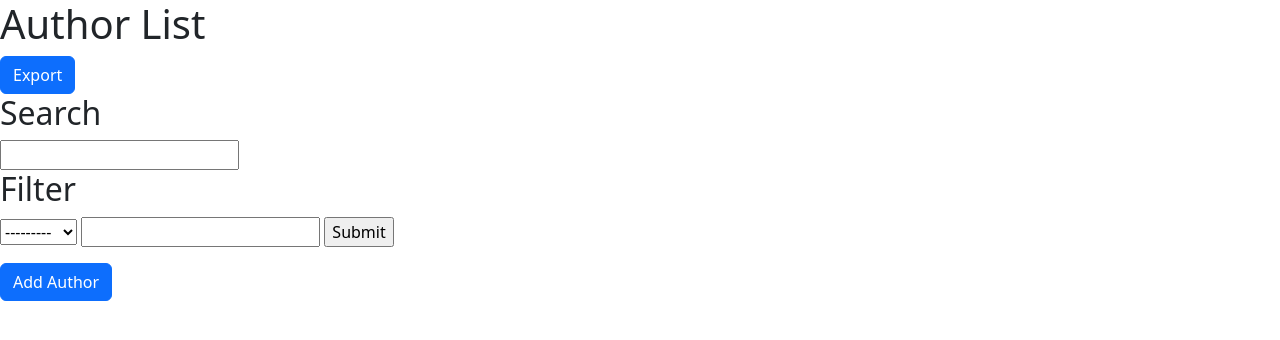
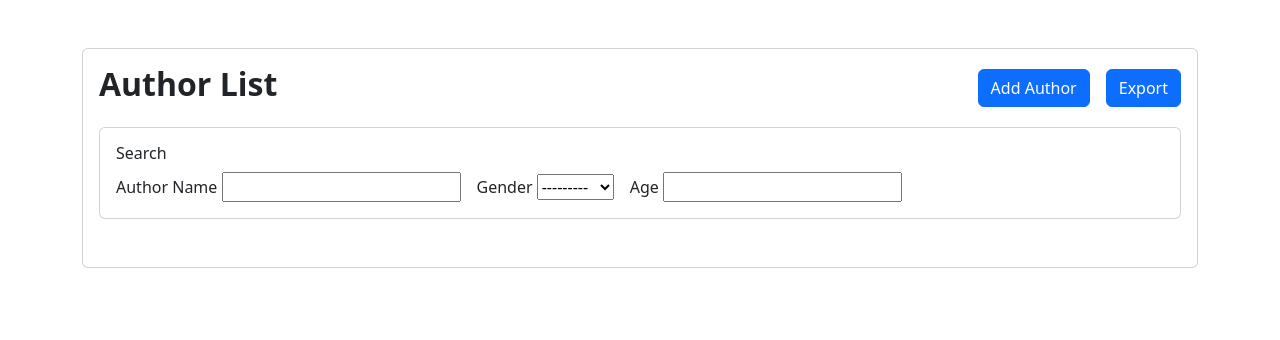
Before and after one commit to 9akashnp8/tgb-library, a Django app: page /author/ in a window 1280 px wide. Shown: the top 340 px of the page. Run offline with Django 4.2, Linux system fonts and the light colour scheme; data that the repository does not hold is empty; some libraries are stand-ins or nearby versions.

Commit message:
Update Styling for Author List

```diff
--- a/library/filters.py
+++ b/library/filters.py
@@ -1,10 +1,20 @@
 import django_filters
-from django.forms.widgets import DateInput
+from django.forms.widgets import DateInput, TextInput
 from .models import Author, Book
 
 # Filters
 class AuthorFilter(django_filters.FilterSet):
-    name = django_filters.CharFilter(field_name='name', lookup_expr='icontains')
+    name = django_filters.CharFilter(
+        field_name='name',
+        label='Author Name',
+        lookup_expr='icontains',
+        widget=TextInput(attrs={
+            'hx-get': '/htmx/author/filter',
+            'hx-trigger': 'change',
+            'hx-params': '*',
+            'hx-target': '#result',
+        }))
+
     class Meta:
         model = Author
         fields = ['age', 'gender', 'name']
--- a/templates/author/author_list.html
+++ b/templates/author/author_list.html
@@ -1,30 +1,42 @@
 {% extends 'base.html' %}
 
 {% block content %}
-{% if messages %}
-<ul>
-    {% for message in messages %}
-    <li>{{message}}</li>
-    {% endfor %}
-</ul>
-{% endif %}
-<h1>Author List</h1>
-<a href="{% url 'author_export' %}" class="btn btn-primary">Export</a>
-<form
-    hx-get="/htmx/author/filter"
-    hx-params="*"
-    hx-target="#result"
->
-    <h2>Search</h2>
-    {{filter.form.name}}
-
-    <h2>Filter</h2>
-    {{ filter.form.gender}}
-    {{ filter.form.age}}
-    <input type="submit"/>
-</form>
-<ul id="result">
-    {% include 'partials/author_filtered_result.html' %}
-</ul>
-{% include 'partials/add_author_modal_form.html' %}
+<div class="container my-5">
+    <div class="card p-3">
+        <div class="hstack gap-3">
+            <h2 class="fw-bold">Author List</h2>
+            {% include 'partials/add_author_modal_form.html' %}
+            <a href="{% url 'author_export' %}" class="btn btn-primary">Export</a>
+        </div>
+        <div class="card p-3 my-3">
+            <h6>Search</h6>
+            <div class="hstack gap-3">
+                <div>
+                    {{filter.form.name.label}}
+                    {{filter.form.name}}
+                </div>
+                <div>
+                    {{ filter.form.gender.label}}
+                    {{ filter.form.gender}}
+                </div>
+                <div>
+                    {{ filter.form.age.label}}
+                    {{ filter.form.age}}
+                </div>
+            </div>
+        </div>
+        <div>
+            {% if messages %}
+            <div class="alert alert-success" role="alert">
+                {% for message in messages %}
+                <p class="m-0">{{message}}</p>
+                {% endfor %}
+            </div>
+            {% endif %}
+        </div>
+        <div id="result" class="row mt-3">
+            {% include 'partials/author_filtered_result.html' %}
+        </div>
+    </div>
+</div>
 {% endblock content %}
--- a/templates/home.html
+++ b/templates/home.html
@@ -13,18 +13,12 @@
                 <a
                     href="{% url 'author_list' %}"
                     class="btn btn-outline-light btn-lg px-4"
-                    hx-get="/author/"
-                    hx-target="#result"
-                    hx-swap="outerHTML"
                 >
                     View Authors
                 </a>
                 <a
                     href="{% url 'book_list' %}"
                     class="btn btn-outline-info btn-lg px-4 me-sm-3 fw-bold"
-                    hx-get="/book/"
-                    hx-target="#result"
-                    hx-swap="outerHTML"
                 >
                     View Books
                 </a>
--- a/templates/partials/add_author_modal_form.html
+++ b/templates/partials/add_author_modal_form.html
@@ -1,4 +1,4 @@
-<button type="button" class="btn btn-primary" data-bs-toggle="modal" data-bs-target="#exampleModal" data-bs-whatever="@mdo">Add Author</button>
+<button type="button" class="btn btn-primary ms-auto" data-bs-toggle="modal" data-bs-target="#exampleModal" data-bs-whatever="@mdo">Add Author</button>
 
 <div class="modal fade" id="exampleModal" tabindex="-1" aria-labelledby="exampleModalLabel" aria-hidden="true">
   <div class="modal-dialog">
--- a/templates/partials/author_filtered_result.html
+++ b/templates/partials/author_filtered_result.html
@@ -1,3 +1,13 @@
 {% for author in filter.qs %}
-<li>{{author.name}}</li>
+<div class="col-lg-4 mb-3">
+    <div class="card w-100" style="width: 18rem;">
+        <div class="card-body" style="display: flex; align-items: center;">
+            <div>
+                <h5 class="card-title">{{author.name}}</h5>
+                <h6 class="card-subtitle mb-2 text-muted">{{author.age}} Years Old, {{author.gender}}, {{author.country}}</h6>
+            </div>
+            <a href="#" class="btn btn-sm btn-primary card-link ms-auto">View Books</a>
+        </div>
+    </div>
+</div>
 {% endfor %}
```
